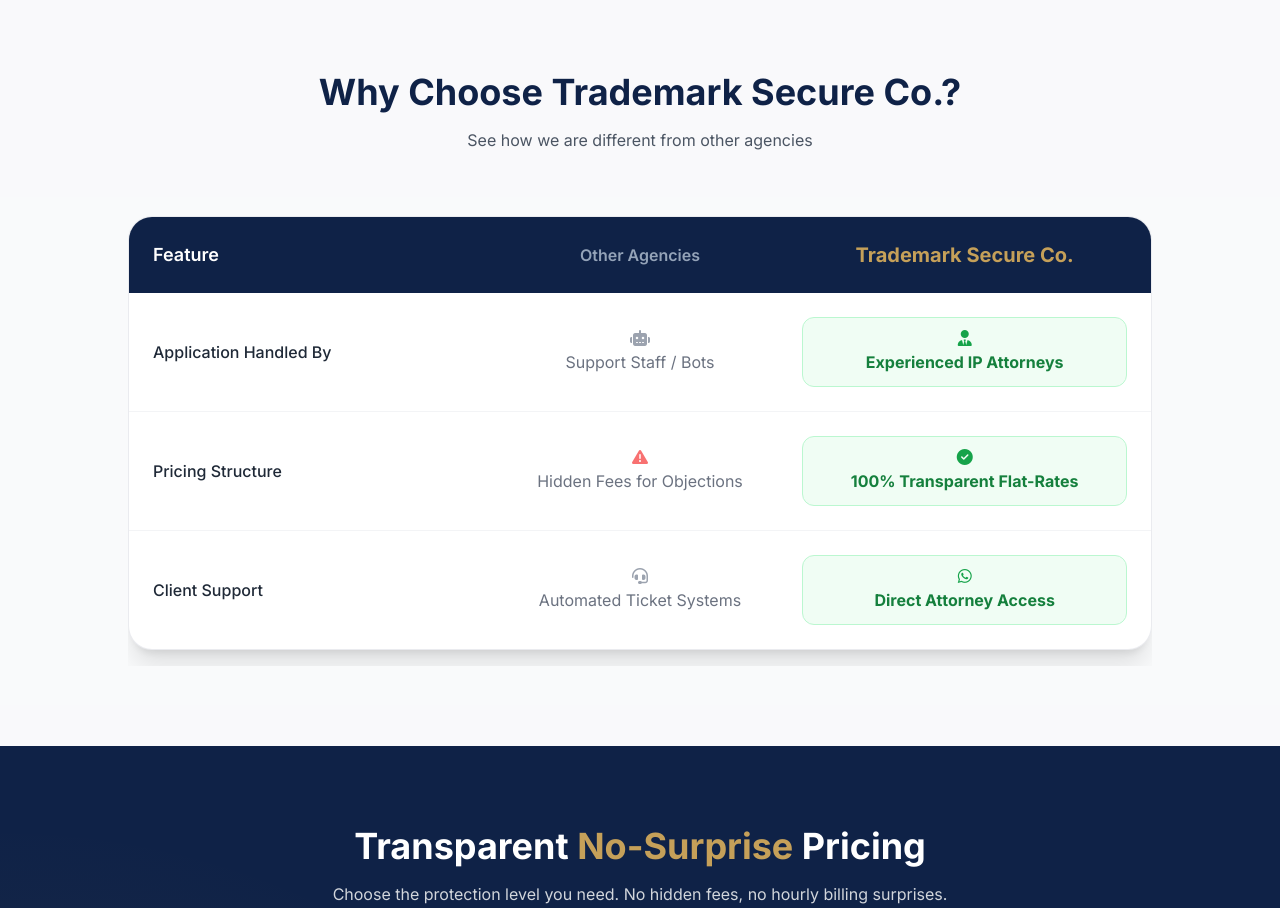
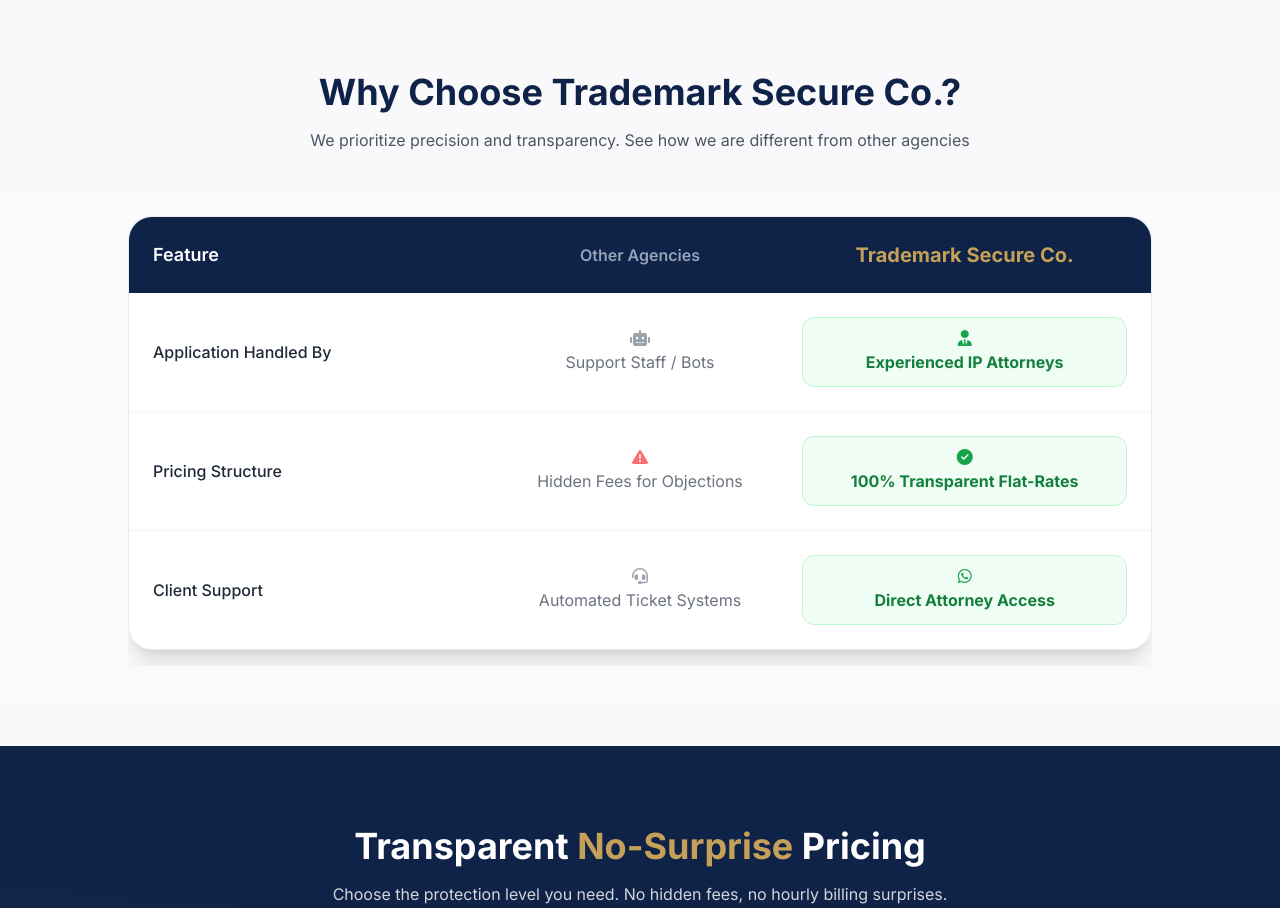
Before and after one commit to jrhfusfb/Trademark-Secure-Co, a React (Vite) app in the folder frontend/: page / in a window 1280 px wide. Shown: the part 820-1728 px from the top of the page. Built offline with nearby package versions, Linux system fonts and the light colour scheme.

Commit message:
Content: update comparison section subheading text

```diff
--- a/frontend/src/pages/Index8Page.jsx
+++ b/frontend/src/pages/Index8Page.jsx
@@ -121,7 +121,7 @@
         <div className="max-w-7xl mx-auto px-4 sm:px-6 lg:px-8">
           <div className="text-center mb-16">
             <h2 className="text-3xl md:text-4xl font-bold text-primary mb-4">Why Choose Trademark Secure Co.?</h2>
-            <p className="text-gray-600 max-w-2xl mx-auto">See how we are different from other agencies</p>
+            <p className="text-gray-600 max-w-2xl mx-auto">We prioritize precision and transparency. See how we are different from other agencies</p>
           </div>
 
           <div className="max-w-5xl mx-auto perspective-1000 overflow-x-auto pb-4 scrollbar-thin">
```
